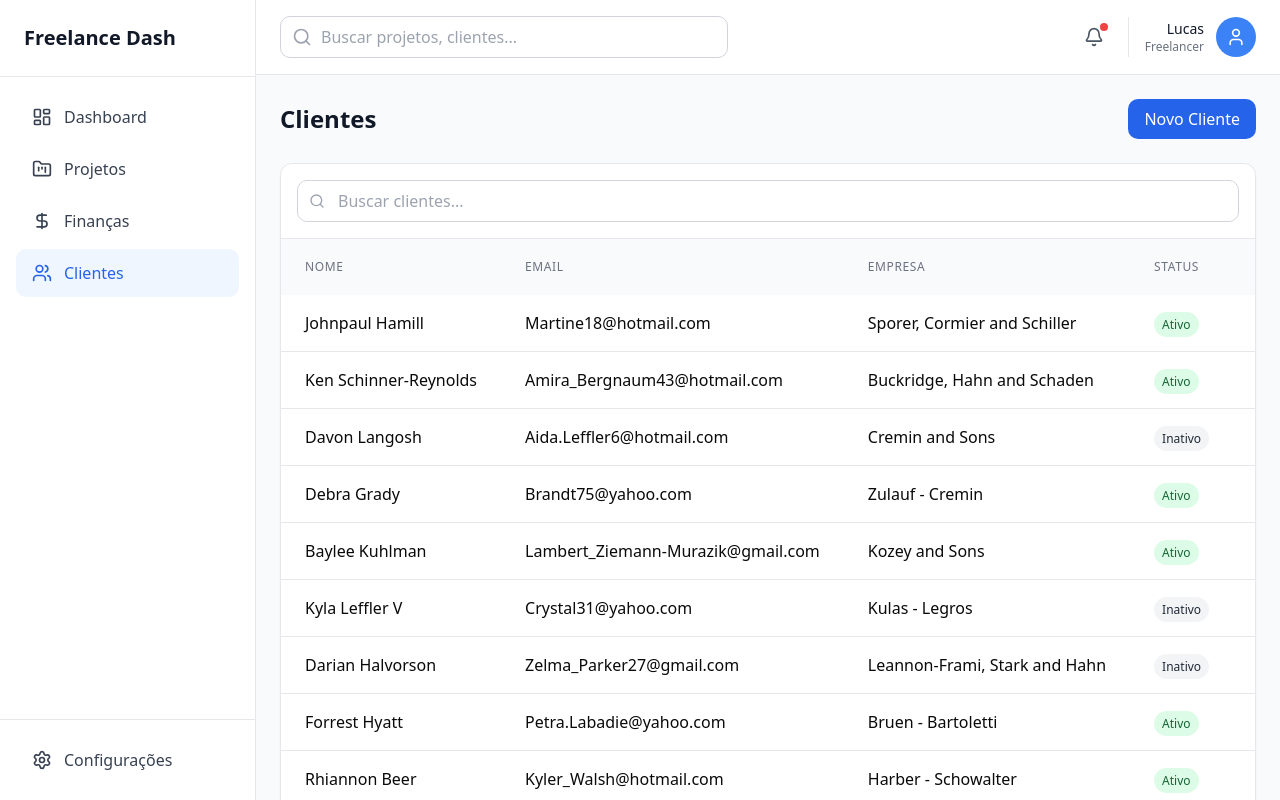
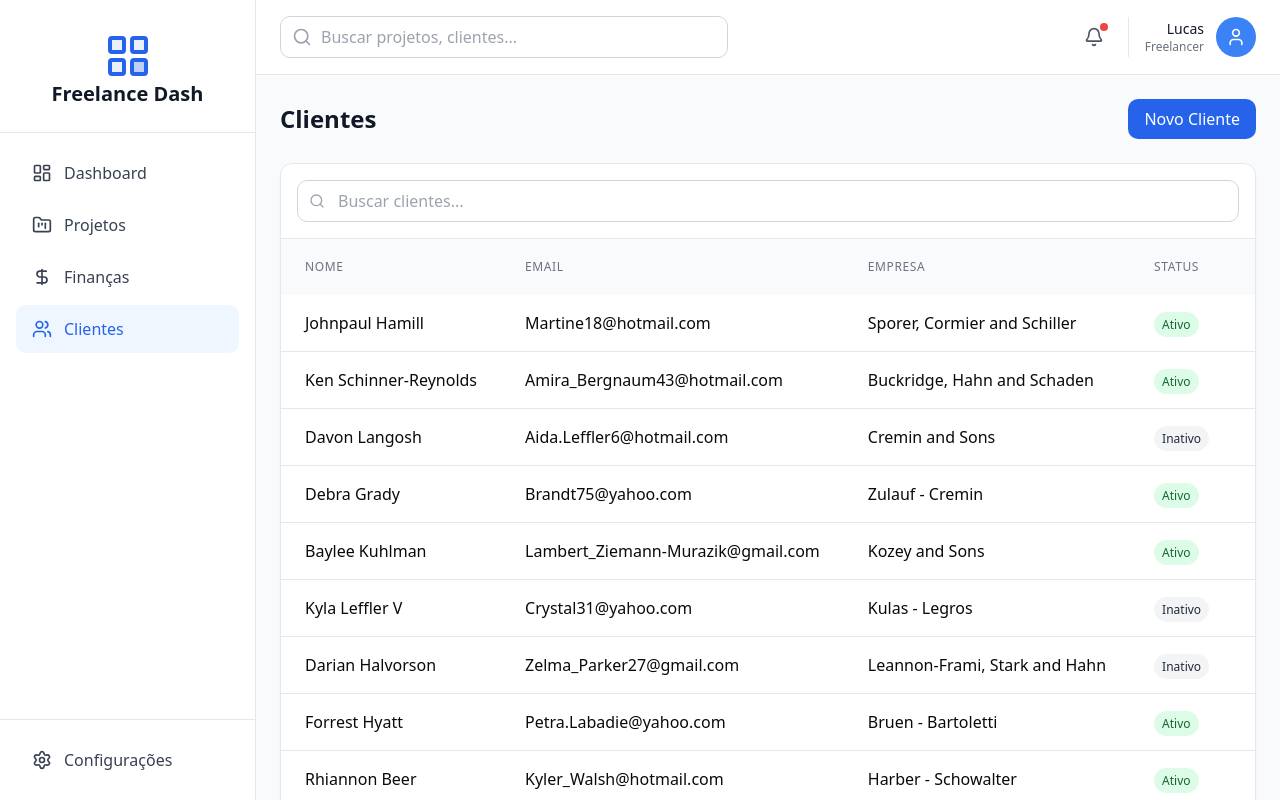
Before and after one commit to lucasumberto/freelance-dashboards, a React (Vite) app: page /clients in a window 1280 px wide. Built offline with nearby package versions, Linux system fonts and the light colour scheme.

Commit message:
feat: adiciona logo e ajusta tamanho do box de status dos projetos

```diff
--- a/src/components/dashboard/ProjectStatus.tsx
+++ b/src/components/dashboard/ProjectStatus.tsx
@@ -20,7 +20,7 @@ export default function ProjectStatus({ projects }: ProjectStatusProps) {
   const total = projects.length;
 
   return (
-    <div className="bg-white rounded-xl p-6 border border-gray-200 shadow-sm">
+    <div className="bg-white rounded-xl p-6 border border-gray-200 shadow-sm h-full">
       <h3 className="text-lg font-semibold text-gray-900 mb-4">Status dos Projetos</h3>
       <div className="space-y-4">
         {Object.entries(statusCount).map(([status, count]) => {
--- a/src/components/layout/Sidebar.tsx
+++ b/src/components/layout/Sidebar.tsx
@@ -13,7 +13,18 @@ export default function Sidebar() {
 
   return (
     <aside className="w-64 bg-white border-r border-gray-200 flex flex-col">
-      <div className="p-6 border-b border-gray-200">
+      <div className="p-6 border-b border-gray-200 flex flex-col items-center">
+          <svg
+              className="w-12 h-12 mt-2 text-blue-600"
+              viewBox="0 0 24 24"
+              fill="none"
+              xmlns="http://www.w3.org/2000/svg"
+          >
+              <rect x="3" y="3" width="7" height="7" rx="1" stroke="currentColor" strokeWidth="2" fill="currentColor" fillOpacity="0.1"/>
+              <rect x="14" y="3" width="7" height="7" rx="1" stroke="currentColor" strokeWidth="2" fill="currentColor" fillOpacity="0.1"/>
+              <rect x="3" y="14" width="7" height="7" rx="1" stroke="currentColor" strokeWidth="2" fill="currentColor" fillOpacity="0.1"/>
+              <rect x="14" y="14" width="7" height="7" rx="1" stroke="currentColor" strokeWidth="2" fill="currentColor" fillOpacity="0.3"/>
+          </svg>
         <h1 className="text-xl font-bold text-gray-900">Freelance Dash</h1>
       </div>
       <nav className="flex-1 p-4 space-y-1">
```
